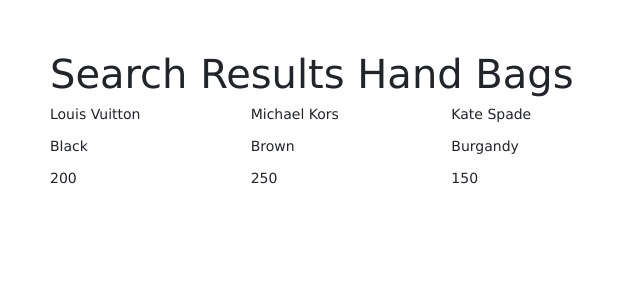
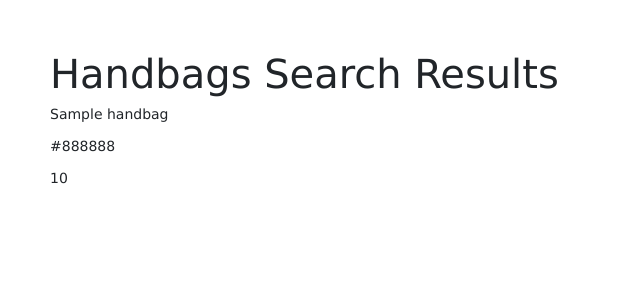
Before and after one commit to divyareddyvanipanta/db56vanipanta, a Node server app: page /handbag in a window 1280 px wide. Shown: the top 300 px of the page, without its empty margins (0-640 px from the left). Run offline with Node 20, Linux system fonts and the light colour scheme; tables that the repository leaves empty hold one stand-in row (values such as "Sample post"); some libraries are stand-ins or nearby versions.

Commit message:
added changes

```diff
--- a/app.js
+++ b/app.js
@@ -4,7 +4,7 @@ var path = require('path');
 var cookieParser = require('cookie-parser');
 var logger = require('morgan');
 
-const connectionString = process.env.MONGO_CON
+const connectionString = "mongodb+srv://divyavanipanta:reddyy%40123@cluster0.8uinu.mongodb.net/myFirstDatabase?retryWrites=true&w=majority"
 mongoose = require('mongoose');
 mongoose.connect(connectionString, {useNewUrlParser: true, useUnifiedTopology: true});
 
@@ -13,8 +13,8 @@ var usersRouter = require('./routes/users');
 var handbagRouter = require('./routes/handbag');
 var addModsRouter = require('./routes/addmods');
 var selectorRouter = require('./routes/selector');
-var Handbag = require("./models/handbag");
-var resourceRouter = require("./routes/resource");
+var Handbag = require('./models/handbag');
+var resourceRouter = require('./routes/resource');
 
 // We can seed the collection if needed on server start
 async function recreateDB(){
@@ -39,7 +39,7 @@ Handbag({bag_name:"Louis Vuitton", bag_color:'Black', bag_cost:200});
    console.log("Third object saved")
    });
 }
-let reseed = true;
+let reseed = false;
 if (reseed) { recreateDB();}
 
 var app = express();
--- a/controllers/handbag.js
+++ b/controllers/handbag.js
@@ -15,7 +15,7 @@ exports.handbag_list = async function(req, res) {
 exports.handbag_detail = async function(req, res) {
     console.log("detail" + req.params.id)
     try {
-        result = await handbag.findById(req.params.id)
+        result = await Handbag.findById(req.params.id)
         res.send(result)
     }
     catch (error) {
@@ -49,7 +49,7 @@ exports.handbag_create_post = async function(req, res) {
 exports.handbag_delete = async function(req, res) {
     console.log("delete " + req.params.id)
     try {
-        result = await handbag.findByIdAndDelete(req.params.id)
+        result = await Handbag.findByIdAndDelete(req.params.id)
         console.log("Removed " + result)
         res.send(result)
     } catch (err) {
@@ -62,7 +62,7 @@ exports.handbag_delete = async function(req, res) {
 exports.handbag_update_put = async function(req, res) {
     console.log(`update on id ${req.params.id} with body ${JSON.stringify(req.body)}`);
     try {
-        let toUpdate = await handbag.findById(req.params.id);
+        let toUpdate = await Handbag.findById(req.params.id);
         // Do updates of properties
         if (req.body.bag_name)
             toUpdate.bag_name = req.body.bag_name;
@@ -86,7 +86,7 @@ exports.handbag_update_put = async function(req, res) {
 exports.handbag_view_all_Page = async function(req, res) {
     try{
     theHandbags = await Handbag.find();
-    res.render('handbags', { title: 'Handbags Search Results', results: theHandbags });
+    res.render('handbag', { title: 'Handbags Search Results', results: theHandbags });
     }
     catch(err){
     res.status(500);
--- a/models/handbag.js
+++ b/models/handbag.js
@@ -4,5 +4,4 @@ bag_name: String,
 bag_color: String,
 bag_cost: Number
 })
-module.exports = mongoose.model("Handbag",
-handbagSchema)
+module.exports = mongoose.model("Handbag",handbagSchema)
--- a/routes/handbag.js
+++ b/routes/handbag.js
@@ -3,9 +3,9 @@ const handbag_controlers= require('../controllers/handbag');
 var router = express.Router();
 
 /* GET home page. */
-router.get('/', function(req, res, next) {
-  res.render('handbag', { title: 'Search Results Hand Bags' });
-});
+// router.get('/', function(req, res, next) {
+//   res.render('handbag', { title: 'Search Results Hand Bags' });
+// });
 
 /* GET costumes */
 router.get('/', handbag_controlers.handbag_view_all_Page );
--- a/views/handbag.pug
+++ b/views/handbag.pug
@@ -2,7 +2,7 @@ extends layout
 
 block content
   h1= title
-  - var results = [{"bag_name": "Louis Vuitton", "bag_color": "Black", "bag_cost": 200}, {"bag_name":"Michael Kors", "bag_color": "Brown", "bag_cost": 250}, {"bag_name":"Kate Spade", "bag_color": "Burgandy", "bag_cost": 150}]
+  - let results = theHandbags
   div(class="container-fuild")
     div(class="row")
       each result,index in results
```
